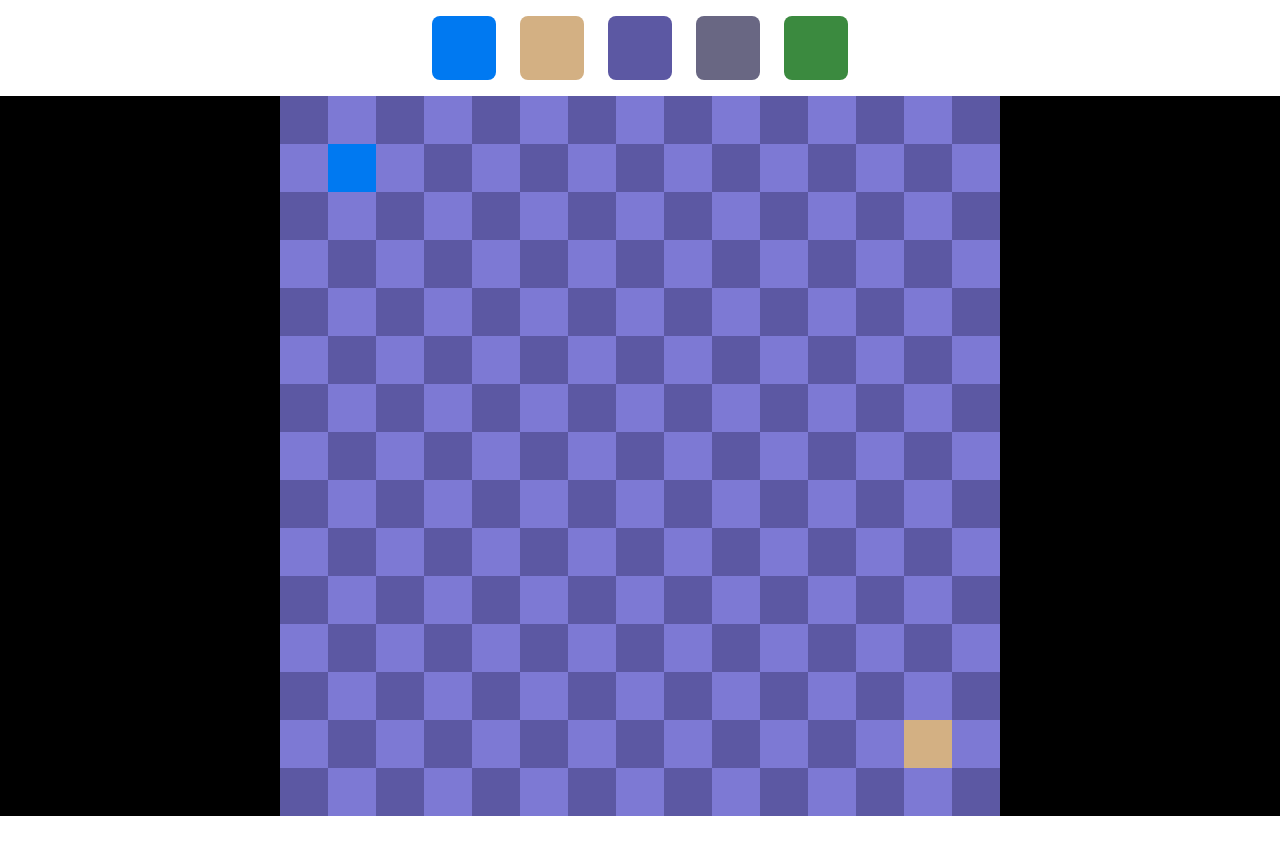
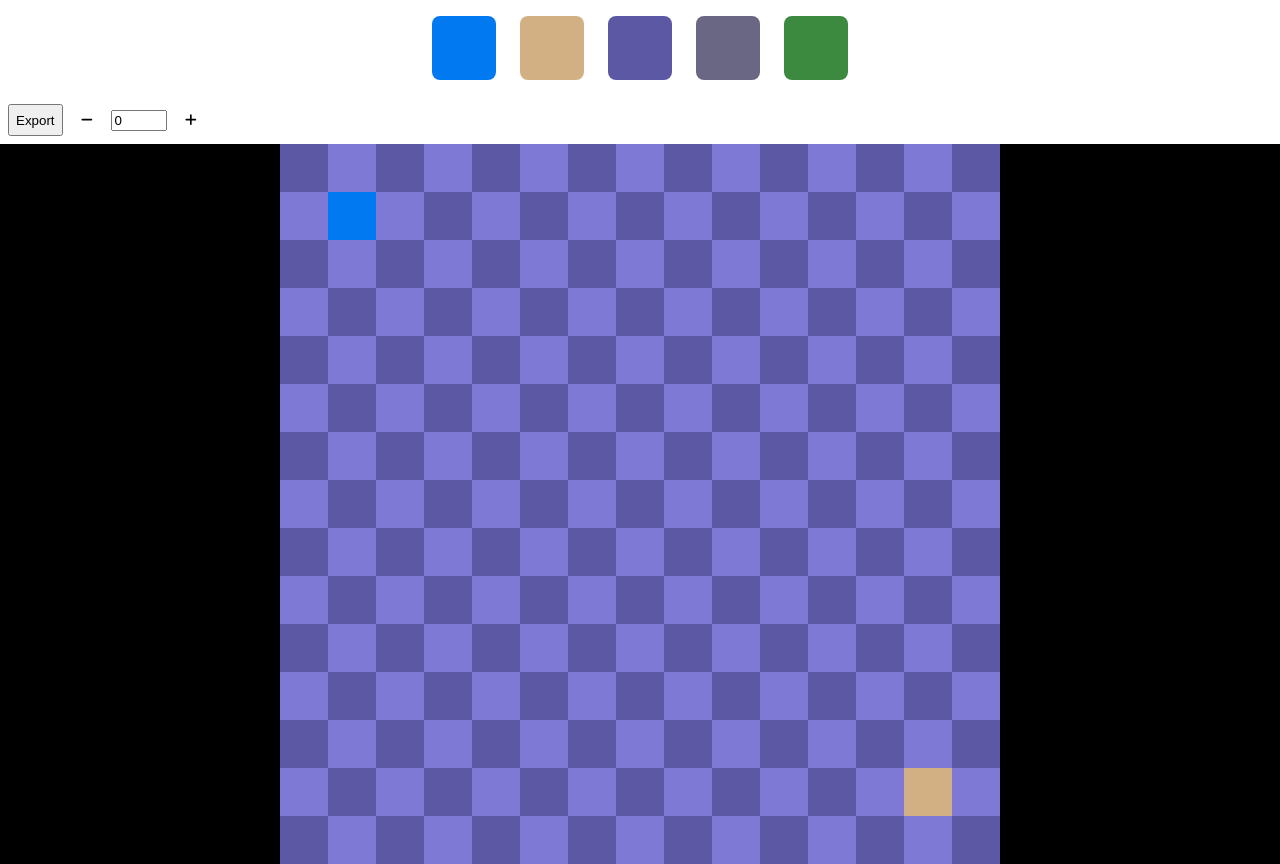
Before and after one commit to CommanderGL/gng-level-editor, a Vue app: page / in a window 1280 px wide. Before the commit the page ends 816 px from the top, so only its background shows below. Built offline with nearby package versions, Linux system fonts and the light colour scheme.

Commit message:
Add multi-level support and early version of compiler

```diff
--- a/package.json
+++ b/package.json
@@ -9,6 +9,9 @@
     "preview": "bun --bun x vite preview"
   },
   "dependencies": {
+    "@fortawesome/fontawesome-svg-core": "^6.4.2",
+    "@fortawesome/free-solid-svg-icons": "^6.4.2",
+    "@fortawesome/vue-fontawesome": "latest-3",
     "vue": "^3.3.4"
   },
   "devDependencies": {
--- /dev/null
+++ b/src/compile.ts
@@ -0,0 +1,41 @@
+import levelShell from './shells/levelShell.hpp?raw';
+import levelsShell from './shells/levelsShell.hpp?raw';
+
+import { entityPos, levels } from './tiles';
+
+export const downloadFile = (filename: string, content: string) => {
+    const tmpLink = document.createElement('a');
+
+    tmpLink.href = `data:text/x-h;charset=utf-8,${encodeURIComponent(content)}`;
+    tmpLink.download = filename;
+    tmpLink.hidden = true;
+
+    document.body.appendChild(tmpLink);
+    tmpLink.click();
+    document.body.removeChild(tmpLink);
+};
+
+export const compile = () => {
+    let compiledLevels = "";
+
+    levels.forEach((level, index) => {
+        let levelOut = levelShell;
+        levelOut = levelOut.replace('$PLAYER_X', JSON.stringify(entityPos[index].player.x));
+        levelOut = levelOut.replace('$PLAYER_Y', JSON.stringify(entityPos[index].player.y));
+        levelOut = levelOut.replace('$BOX_X', JSON.stringify(entityPos[index].box.x));
+        levelOut = levelOut.replace('$BOX_Y', JSON.stringify(entityPos[index].box.y));
+        levelOut = levelOut.replace('$LEVEL_DATA', level.toString());
+
+        compiledLevels += levelOut;
+        if (index != levels.length - 1) compiledLevels += ',';
+    });
+
+    let levelsOut = levelsShell;
+    levelsOut = levelsOut.replace('$LEVELS', compiledLevels);
+
+    downloadFile('levels.hpp', levelsOut);
+};
+
+export const exportLevels = () => {
+    compile();
+};
--- a/src/components/Editor.vue
+++ b/src/components/Editor.vue
@@ -1,7 +1,9 @@
 <script lang="ts">
 import styles from '../styles/Editor.module.css';
 import Grid from './Grid.vue';
+import LevelSelector from './LevelSelector.vue';
 import { tileColors, selectedTile, selectedEntity } from '../tiles'
+import { exportLevels } from '../compile';
 
 export default {
     data() {
@@ -25,9 +27,13 @@ export default {
             selectedEntity.player = false;
             selectedEntity.box = false;
             selectedTile.setTileId(tile);
-        }
+        },
+        exportLevels
     },
-    components: { Grid }
+    components: {
+        Grid,
+        LevelSelector
+    }
 };
 </script>
 <template>
@@ -36,7 +42,11 @@ export default {
         <div style="background: #d3b083;" @click="selectEntity('box')"></div>
         <div v-for="tileColor in tileColors" :style="`background: ${tileColor};`" @click="selectTile(tileColors.indexOf(tileColor))"></div>
     </div>
+    <div :class="styles.fileActions">
+        <button @click="exportLevels">Export</button>
+        <LevelSelector />
+    </div>
     <div :class="styles.editor" @mousedown="onDown" @mouseup="selectedTile.setDrawing(false)" @mouseleave="selectedTile.setDrawing(false)">
-        <Grid />
+        <Grid ref="grid" />
     </div>
 </template>
--- a/src/components/Grid.vue
+++ b/src/components/Grid.vue
@@ -1,7 +1,7 @@
 <script lang="ts">
 import { defineComponent } from 'vue';
 import GridItem from './GridItem.vue';
-import { selectedTile, entityPos, tiles } from '../tiles';
+import { selectedTile, levels, selectedLevel } from '../tiles';
 import styles from '../styles/Grid.module.css';
 
 export default defineComponent({
@@ -9,8 +9,8 @@ export default defineComponent({
         return {
             styles,
             selectedTile,
-            entityPos,
-            tiles
+            levels,
+            selectedLevel
         }
     },
     methods: {
@@ -27,7 +27,7 @@ export default defineComponent({
 <template>
     <div :class="styles.grid" @mousedown="edited">
         <GridItem
-            v-for="(tile, i) in tiles"
+            v-for="(tile, i) in levels[selectedLevel.index]"
             :key="i"
             :id="tile"
             ref="tile"
--- /dev/null
+++ b/src/components/LevelSelector.vue
@@ -0,0 +1,40 @@
+<script lang="ts">
+import styles from '../styles/LevelSelector.module.css';
+import { levels, selectedEntity, selectedLevel } from '../tiles';
+
+export default {
+    data() {
+        return {
+            styles,
+            selectedLevel
+        };
+    },
+    methods: {
+        setLevel(level: number) {
+            if (level < 0 || level > levels.length - 1) return;
+
+            selectedLevel.index = level;
+
+            selectedEntity.player = false;
+            selectedEntity.box = false;
+            (this.$parent?.$refs.grid as any).$refs.tile.forEach((tile: any, index: number) => {
+                tile.updateId(levels[selectedLevel.index][index]);
+            });
+        },
+        onLevelChange(e: Event) {
+            this.setLevel((e.target as HTMLInputElement).valueAsNumber);
+        }
+    }
+};
+</script>
+<template>
+    <div :class="styles.levelSelector">
+        <button :class="styles.btn" @click="setLevel(selectedLevel.index - 1)">
+            <font-awesome-icon icon="fa-solid fa-minus" />
+        </button>
+        <input type="number" :value="selectedLevel.index" :class="styles.in" @change="onLevelChange" />
+        <button :class="styles.btn" @click="setLevel(selectedLevel.index + 1)">
+            <font-awesome-icon icon="fa-solid fa-plus" />
+        </button>
+    </div>
+</template>
--- a/src/main.ts
+++ b/src/main.ts
@@ -1,5 +1,14 @@
 import { createApp } from 'vue';
 import App from './App.vue';
-import './styles/index.css'
 
-createApp(App).mount('#app')
+import { library } from '@fortawesome/fontawesome-svg-core';
+import { FontAwesomeIcon } from '@fortawesome/vue-fontawesome';
+import { faMinus, faPlus } from '@fortawesome/free-solid-svg-icons';
+
+import './styles/index.css';
+
+library.add(faMinus, faPlus);
+
+createApp(App)
+    .component('font-awesome-icon', FontAwesomeIcon)
+    .mount('#app')
--- a/src/styles/Editor.module.css
+++ b/src/styles/Editor.module.css
@@ -23,3 +23,11 @@
     border-radius: 0.5rem;
     cursor: pointer;
 }
+
+.fileActions {
+    height: 2rem;
+    padding: 0.5rem;
+    display: flex;
+    gap: 0.5rem;
+    flex-direction: row;
+}
--- /dev/null
+++ b/src/styles/LevelSelector.module.css
@@ -0,0 +1,36 @@
+.levelSelector {
+    display: flex;
+    flex-direction: row;
+    gap: 0.5rem;
+    align-items: center;
+    height: 100%;
+}
+
+.btn {
+    height: 100%;
+    aspect-ratio: 1;
+    padding: 0;
+    border: none;
+    background: #fff;
+    cursor: pointer;
+    border-radius: 0.25rem;
+    transition: all 150ms ease-in-out;
+}
+
+.btn:hover {
+    background: #eee;
+}
+
+.btn:active {
+    background: #ddd;
+}
+
+.in {
+    width: 3rem;
+    appearance: textfield;
+}
+
+.in::-webkit-outer-spin-button, .in::-webkit-inner-spin-button {
+    appearance: none;
+    margin: 0;
+}
--- a/src/tiles.ts
+++ b/src/tiles.ts
@@ -6,7 +6,8 @@ export const tileColors = [
     "#3b8a3f"
 ];
 
-export const tiles = reactive([
+export const levels = reactive([
+    [
         0, 0, 0, 0, 0, 0, 0, 0, 0, 0, 0, 0, 0, 0, 0,
         0, 0, 0, 0, 0, 0, 0, 0, 0, 0, 0, 0, 0, 0, 0,
         0, 0, 0, 0, 0, 0, 0, 0, 0, 0, 0, 0, 0, 0, 0,
@@ -22,7 +23,29 @@ export const tiles = reactive([
         0, 0, 0, 0, 0, 0, 0, 0, 0, 0, 0, 0, 0, 0, 0,
         0, 0, 0, 0, 0, 0, 0, 0, 0, 0, 0, 0, 0, 0, 0,
         0, 0, 0, 0, 0, 0, 0, 0, 0, 0, 0, 0, 0, 0, 0
+    ],
+    [
+        1, 1, 0, 0, 0, 0, 0, 0, 0, 0, 0, 0, 0, 0, 0,
+        1, 0, 0, 0, 0, 0, 0, 0, 0, 0, 0, 0, 0, 0, 0,
+        0, 0, 0, 0, 0, 0, 0, 0, 0, 0, 0, 0, 0, 0, 0,
+        0, 0, 0, 0, 0, 0, 0, 0, 0, 0, 0, 0, 0, 0, 0,
+        0, 0, 0, 0, 0, 0, 0, 0, 0, 0, 0, 0, 0, 0, 0,
+        0, 0, 0, 0, 0, 0, 0, 0, 0, 0, 0, 0, 0, 0, 0,
+        0, 0, 0, 0, 0, 0, 0, 0, 0, 0, 0, 0, 0, 0, 0,
+        0, 0, 0, 0, 0, 0, 0, 0, 0, 0, 0, 0, 0, 0, 0,
+        0, 0, 0, 0, 0, 0, 0, 0, 0, 0, 0, 0, 0, 0, 0,
+        0, 0, 0, 0, 0, 0, 0, 0, 0, 0, 0, 0, 0, 0, 0,
+        0, 0, 0, 0, 0, 0, 0, 0, 0, 0, 0, 0, 0, 0, 0,
+        0, 0, 0, 0, 0, 0, 0, 0, 0, 0, 0, 0, 0, 0, 0,
+        0, 0, 0, 0, 0, 0, 0, 0, 0, 0, 0, 0, 0, 0, 0,
+        0, 0, 0, 0, 0, 0, 0, 0, 0, 0, 0, 0, 0, 0, 0,
+        0, 0, 0, 0, 0, 0, 0, 0, 0, 0, 0, 0, 0, 0, 0
+    ]
 ]);
+
+export const selectedLevel = reactive({
+    index: 0
+});
 
 export const selectedTile = reactive({
     tileId: 0,
@@ -35,10 +58,16 @@ export const selectedTile = reactive({
     }
 });
 
-export const entityPos = reactive({
+export const entityPos = reactive([
+    {
         player: { x: 1, y: 1 },
         box: { x: 13, y: 13 }
-});
+    },
+    {
+        player: { x: 13, y: 13 },
+        box: { x: 1, y: 1 }
+    }
+]);
 
 export const selectedEntity = reactive({
     player: false,
```
Also changed, not shown: src/components/GridItem.vue (+21 -21 lines), 2 other files (tests, documents, lock files or other folders). Lines whose indentation alone changed are shown as unchanged.
